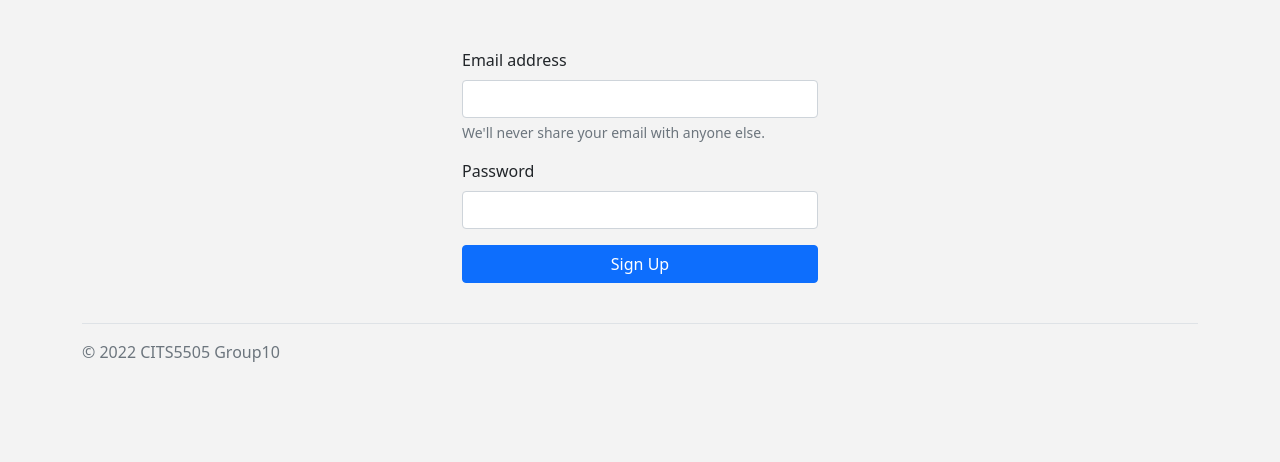
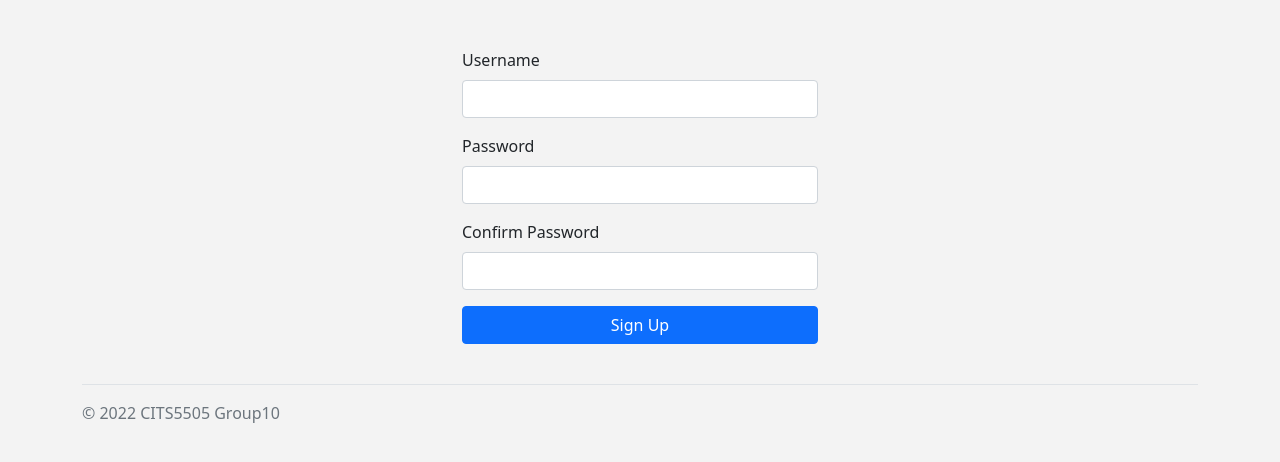
Before and after one commit to Valerietata/5506, a Flask app: page /user/register in a window 1280 px wide. Shown: the part 56-518 px from the top of the page. Run offline with Flask 2, Linux system fonts and the light colour scheme; some libraries are stand-ins or nearby versions.

Commit message:
add register and login module

```diff
--- a/blueprints/user.py
+++ b/blueprints/user.py
@@ -1,16 +1,51 @@
-from flask import Blueprint, render_template
+from flask import Blueprint, render_template, request, redirect, url_for, session, flash
+from werkzeug.security import generate_password_hash, check_password_hash
+
+from blueprints.forms import RegisterForm, LogingForm
+from exts import db
+from models import UserModel
 
 bp = Blueprint("user", __name__, url_prefix="/user")
 
 
-@bp.route("/login")
+@bp.route("/login", methods=['POST', 'GET'])
 def login():
-    return render_template("login.html")
+    if request.method == 'GET':
+        return render_template("login.html")
+    else:
+        form = LogingForm(request.form)
+        if form.validate():
+            username = form.username.data
+            password = form.password.data
+            user = UserModel.query.filter_by(username=username).first()
+            if user and check_password_hash(user.password, password):
+                session['user_id'] = user.uid
+                return redirect("/")
+            else:
+                flash("Password doesn't match the username!")
+                return redirect(url_for("user.login"))
+        else:
+            flash("Username or Password format error!")
+            return redirect(url_for("user.login"))
 
 
-@bp.route("/register")
+@bp.route("/register", methods=['POST', 'GET'])
 def register():
-    return render_template("register.html")
+    if request.method == "GET":
+        return render_template("register.html")
+    else:
+        form = RegisterForm(request.form)
+        if form.validate():
+            username = form.username.data
+            password = form.password.data
+            password_hashed = generate_password_hash(password)
+            user = UserModel(username=username, password=password_hashed)
+            db.session.add(user)
+            db.session.commit()
+            return redirect(url_for("user.login"))
+        else:
+            flash("Format error")
+            return redirect(url_for("user.register"))
 
 
 @bp.route("/ranking")
--- a/models.py
+++ b/models.py
@@ -1,14 +1,14 @@
 from exts import db
 
 
-class User(db.Model):
+class UserModel(db.Model):
     __tablename__ = "user"
     uid = db.Column(db.Integer, primary_key=True, autoincrement=True)
     username = db.Column(db.String(200), nullable=False, unique=True)
     password = db.Column(db.String(200), nullable=False, default="1234")
 
 
-class Ranking(db.Model):
+class RankingModel(db.Model):
     __tablename__ = "ranking"
     rank_id = db.Column(db.Integer, primary_key=True, autoincrement=True)
     rank_user = db.Column(db.Integer, db.ForeignKey('user.uid'))
--- a/templates/register.html
+++ b/templates/register.html
@@ -10,19 +10,27 @@
     <div class="row mt-2">
         <div class="col"></div>
         <div class="col">
-            <form>
+            <form method="post" action="{{ url_for("user.register") }}">
                 <div class="mb-3">
-                    <label for="exampleInputEmail1" class="form-label">Email address</label>
-                    <input type="email" class="form-control" id="exampleInputEmail1" aria-describedby="emailHelp">
-                    <div id="emailHelp" class="form-text">We'll never share your email with anyone else.</div>
+                    <label for="exampleInputEmail1" class="form-label">Username</label>
+                    <input type="text" name="username" class="form-control" id="exampleInputEmail1" aria-describedby="emailHelp">
                 </div>
                 <div class="mb-3">
                     <label for="exampleInputPassword1" class="form-label">Password</label>
-                    <input type="password" class="form-control" id="exampleInputPassword1">
+                    <input type="password" name="password" class="form-control" id="exampleInputPassword1">
+                </div>
+                <div class="mb-3">
+                    <label for="exampleInputPassword1" class="form-label">Confirm Password</label>
+                    <input type="password" class="form-control" name="password_confirm">
                 </div>
                 <div class="mb-3 d-grid">
                     <button type="submit" class="btn btn-primary">Sign Up</button>
                 </div>
+                {% for message in get_flashed_messages() %}
+                    <div class="mb-3 text-danger">
+                        {{ message }}
+                    </div>
+                {% endfor %}
             </form>
         </div>
         <div class="col"></div>
```
Also changed, not shown: blueprints/forms.py (added, +13 -0 lines), templates/login.html (+9 -4 lines).
